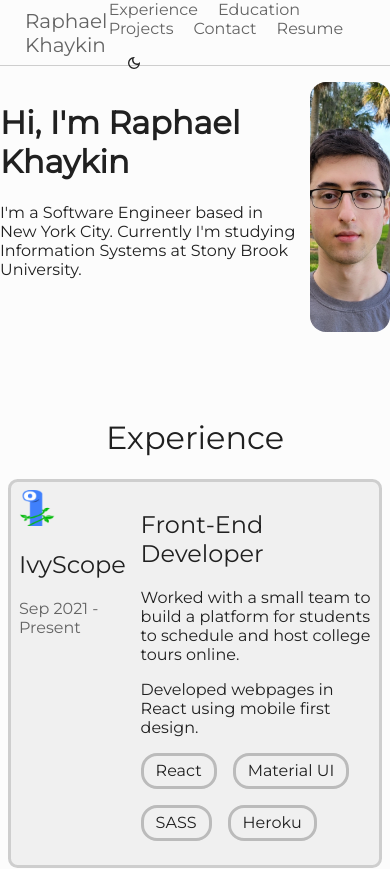
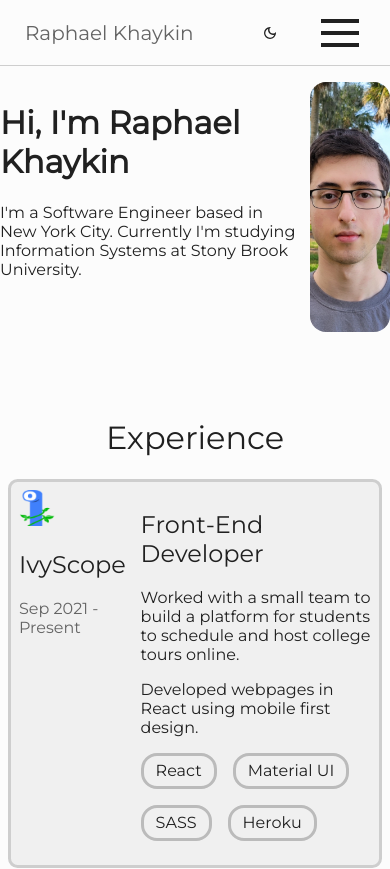
Before and after one commit to RaphaelKhy/personal-website, a React (Create React App) app: page / in a window 390 px wide. Shown: the top 869 px of the page. Built offline with nearby package versions, Linux system fonts and the light colour scheme; a web font is replaced by a local one.

Commit message:
added mobile navbar

```diff
--- a/src/components/Header.js
+++ b/src/components/Header.js
@@ -1,16 +1,46 @@
+import { useEffect, useState } from "react";
 import Logo from "./Logo";
 import Menu from "./Menu";
+import MobileMenu from "./MobileMenu";
 import { StyledHeader } from "./styles/Header.styled";
 
 export default function Header(props) {
+  const [width, setWidth] = useState(window.innerWidth);
+
+  function handleWindowSizeChange() {
+      setWidth(window.innerWidth);
+  }
+  useEffect(() => {
+      window.addEventListener('resize', handleWindowSizeChange);
+      return () => {
+          window.removeEventListener('resize', handleWindowSizeChange);
+      }
+  }, []);
+  const isMobile = width <= 760;
+
+  function getMenu() {
+    if (isMobile) {
+      return (
+        <MobileMenu
+          handleToggle={props.handleToggle}
+          isTransition={props.isTransition}
+        />
+      );
+    } else {
+      return (
+        <Menu
+          handleToggle={props.handleToggle}
+          isTransition={props.isTransition}
+        />
+      );
+    }
+  }
+
   return (
     <StyledHeader isTransition={props.isTransition}>
       <div id="container">
         <Logo isTransition={props.isTransition}></Logo>
-        <Menu
-          handleToggle={props.handleToggle}
-          isTransition={props.isTransition}
-        />
+        {getMenu()}
       </div>
     </StyledHeader>
   );
--- a/src/components/Menu.js
+++ b/src/components/Menu.js
@@ -26,9 +26,6 @@ export default function Menu(props) {
 
   return (
     <StyledMenu isTransition={props.isTransition}>
-      {/* <a href="/#about" onClick={HandleClick}>
-        About
-      </a> */}
       <a href="/#experience" onClick={HandleClick}>
         Experience
       </a>
--- /dev/null
+++ b/src/components/MobileMenu.js
@@ -0,0 +1,62 @@
+import { MdOutlineLightMode, MdOutlineDarkMode } from "react-icons/md";
+import { useTheme } from "styled-components";
+import { lightTheme } from "./Themes";
+import resume from "../static/Resume.pdf";
+import { StyledMobileMenu } from "./styles/MobileMenu.styled";
+import React, { useState } from "react";
+
+export default function MobileMenu(props) {
+  const [isActive, setActive] = useState(false);
+
+  const menuToggle = () => {
+    setActive(!isActive);
+  };
+
+  const icon = (theme) => {
+    if (theme === lightTheme) {
+      return <MdOutlineDarkMode id="svg" />;
+    } else {
+      return <MdOutlineLightMode id="svg" />;
+    }
+  };
+
+  const HandleClick = (e) => {
+    setActive(false);
+    e.preventDefault();
+    var target = e.target.getAttribute("href").substring(2);
+    const location = document.getElementById(target).offsetTop;
+    window.scrollTo({
+      left: 0,
+      top: location - 65,
+    });
+  };
+
+  return (
+    <StyledMobileMenu isTransition={props.isTransition}>
+      <button onClick={props.handleToggle}>{icon(useTheme())}</button>
+      <button
+        className={"hamburger " + (isActive ? "is-active" : null)}
+        onClick={menuToggle}
+      >
+        <div class="bar"></div>
+      </button>{" "}
+      <nav className={"mobile-nav " + (isActive ? "is-active" : null)}>
+        <a href="/#experience" onClick={HandleClick}>
+          Experience
+        </a>
+        <a href="/#education" onClick={HandleClick}>
+          Education
+        </a>
+        <a href="/#projects" onClick={HandleClick}>
+          Projects
+        </a>
+        <a href="/#contact" onClick={HandleClick}>
+          Contact
+        </a>
+        <a href={resume} target="blank">
+          Resume
+        </a>
+      </nav>
+    </StyledMobileMenu>
+  );
+}
--- a/src/components/styles/Menu.styled.js
+++ b/src/components/styles/Menu.styled.js
@@ -10,12 +10,18 @@ export const StyledMenu = styled.div`
   height: 65px;
 
   a {
-    color: ${(props) => props.theme.colors.lowContrastText};
+    color: ${(props) => props.theme.colors.highContrastText};
     text-decoration: none;
+    padding-top: 5px;
+    padding-bottom: 5px;
     transition: color
       ${(props) => (props.isTransition ? props.theme.transitionTime : "0s")};
+    background: linear-gradient(currentColor 0 0) bottom / var(--d, 0) 2px
+      no-repeat;
     :hover {
       color: ${(props) => props.theme.colors.highContrastText};
+      --d: 100%;
+      transition: 0.5s;
     }
   }
 
--- /dev/null
+++ b/src/components/styles/MobileMenu.styled.js
@@ -0,0 +1,119 @@
+import styled from "styled-components";
+import { displayBorders } from "./Global";
+
+export const StyledMobileMenu = styled.div`
+  ${(props) => displayBorders(props.theme)}
+  display: inline-flex;
+  align-items: center;
+  flex-wrap: wrap;
+  column-gap: 20px;
+  height: 65px;
+
+  /* a {
+    color: ${(props) => props.theme.colors.highContrastText};
+    text-decoration: none;
+    padding-top: 5px;
+    padding-bottom: 5px;
+    transition: color
+      ${(props) => (props.isTransition ? props.theme.transitionTime : "0s")};
+    background: linear-gradient(currentColor 0 0) bottom / var(--d, 0) 2px
+      no-repeat;
+    :hover {
+      color: ${(props) => props.theme.colors.highContrastText};
+      --d: 100%;
+      transition: 0.5s;
+    }
+  } */
+
+  button {
+    display: flex;
+    align-items: center;
+    justify-content: center;
+    border: unset;
+    background-color: unset;
+    border-radius: 0.5rem;
+    height: 50px;
+    width: 50px;
+    color: ${(props) => props.theme.colors.highContrastText};
+    transition: color
+      ${(props) => (props.isTransition ? props.theme.transitionTime : "0s")};
+    :hover {
+      cursor: pointer;
+      background-color: ${(props) => props.theme.colors.hoveredElementBg};
+      transition: background-color
+        ${(props) => (props.isTransition ? props.theme.transitionTime : "0s")};
+    }
+    #svg {
+      height: 1rem;
+      width: 1rem;
+    }
+  }
+
+  .hamburger {
+    position: relative;
+    display: block;
+    cursor: pointer;
+
+    appearance: none;
+    background: none;
+    outline: none;
+    border: none;
+  }
+
+  .hamburger .bar,
+  .hamburger:after,
+  .hamburger:before {
+    content: "";
+    display: block;
+    width: 100%;
+    height: 4px;
+    background-color: ${(props) => props.theme.colors.highContrastText};
+    margin: 8px 0px;
+    transition: 0.4s;
+
+  }
+
+  .hamburger.is-active:before {
+    transform: rotate(-45deg) translate(-9px, 8px);
+  }
+
+  .hamburger.is-active:after {
+    transform: rotate(45deg) translate(-9px, -8px);
+  }
+
+  .hamburger.is-active .bar {
+    opacity: 0;
+  }
+
+  .mobile-nav {
+    position: fixed;
+    top: 0;
+    left: 100%;
+    width: 100%;
+    margin-top: 66px;
+    min-height: 100vh;
+    display: block;
+    background-color: ${(props) => props.theme.colors.AppBg};
+    padding-top: 120px;
+    transition: 0.5s;
+  }
+
+  .mobile-nav.is-active {
+    left: 0;
+  }
+
+  .mobile-nav a {
+    display: block;
+    width: 100%;
+    max-width: 200px;
+    margin: 0 auto 16px;
+    text-align: center;
+    padding: 12px 16px;
+    color: ${(props) => props.theme.colors.highContrastText};
+    text-decoration: none;
+  }
+
+  .mobile-nav a:hover {
+    background-color: ${(props) => props.theme.colors.hoveredElementBg};
+  }
+`;
```
